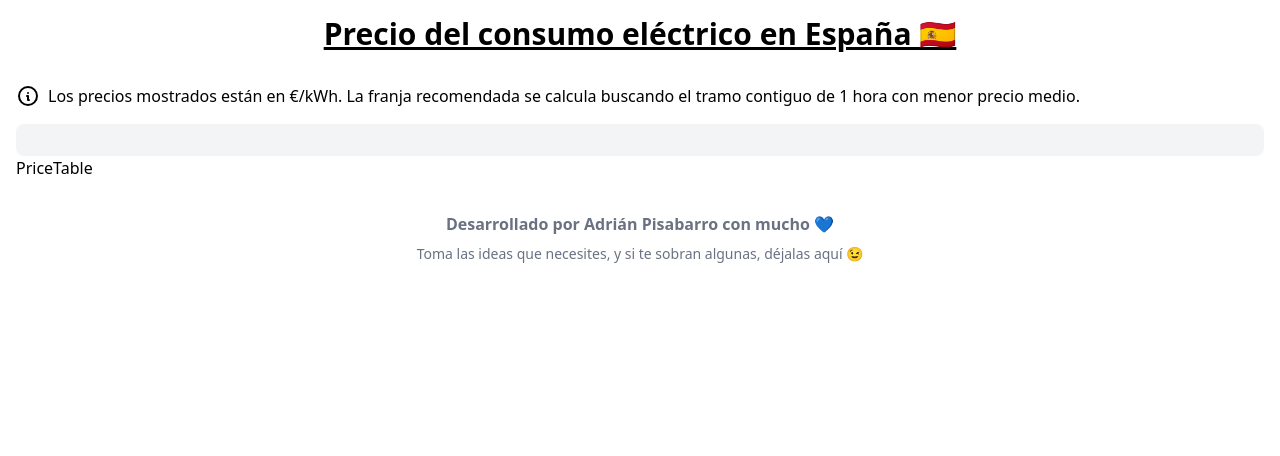
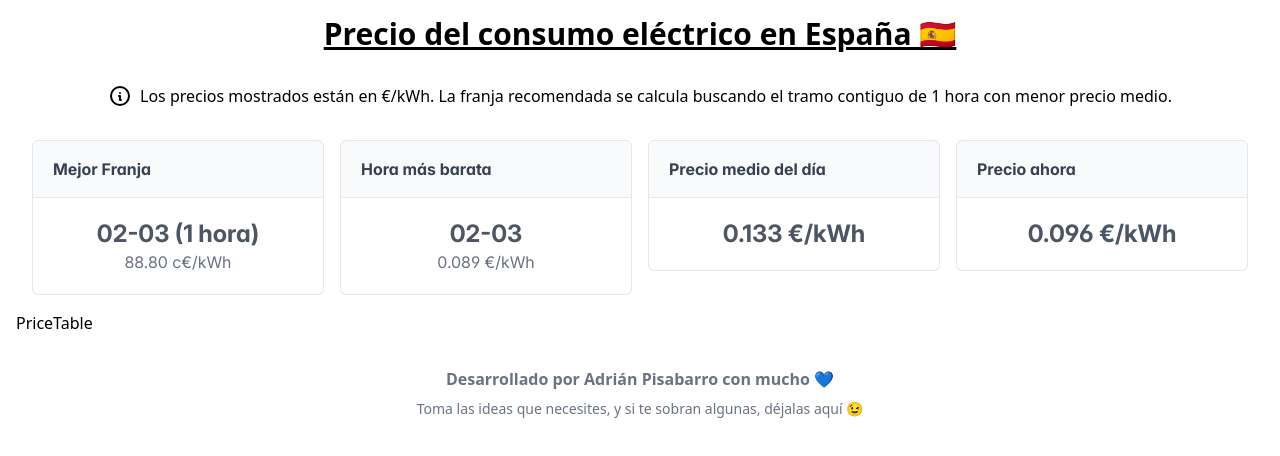
Before and after one commit to adrianpisabarrogarcia/consumo-red-electrica, a React (Vite) app: page / in a window 1280 px wide. Shown: the top 456 px of the page. Built offline with nearby package versions, Linux system fonts and the light colour scheme.

Commit message:
Refactor PriceSummary component layout for improved styling and structure

```diff
--- a/src/components/PriceSummary.tsx
+++ b/src/components/PriceSummary.tsx
@@ -1,11 +1,11 @@
-import { Component } from "react"
-
+import { Component } from "react";
+import { Panel } from "primereact/panel";
 
 export class PriceSummary extends Component {
   render() {
     return (
       <section>
-        <div className="flex">
+        <div className="flex justify-center">
           <svg
             xmlns="http://www.w3.org/2000/svg"
             width="24"
@@ -26,13 +26,25 @@ export class PriceSummary extends Component {
           Los precios mostrados están en €/kWh. La franja recomendada se calcula
           buscando el tramo contiguo de 1 hora con menor precio medio.
         </div>
-        <div className="p-4 mt-4 bg-gray-100 rounded-lg">
-
-
+        <div className="p-4 mt-4 flex flex-row gap-4">
+          <Panel header="Mejor Franja" className="flex-1">
+            <p className="m-0 text-center font-bold text-2xl">02-03 (1 hora)</p>
+            <p className="m-0 text-center text-gray-500">88.80 c€/kWh</p>
+          </Panel>
+          <Panel header="Hora más barata" className="flex-1">
+            <p className="m-0 text-center font-bold text-2xl">02-03</p>
+            <p className="m-0 text-center text-gray-500">0.089 €/kWh</p>
+          </Panel>
+          <Panel header="Precio medio del día" className="flex-1">
+            <p className="m-0 text-center font-bold text-2xl">0.133 €/kWh</p>
+          </Panel>
+          <Panel header="Precio ahora" className="flex-1">
+            <p className="m-0 text-center font-bold text-2xl">0.096 €/kWh</p>
+          </Panel>
         </div>
       </section>
     );
   }
 }
 
-export default PriceSummary
+export default PriceSummary;
```
